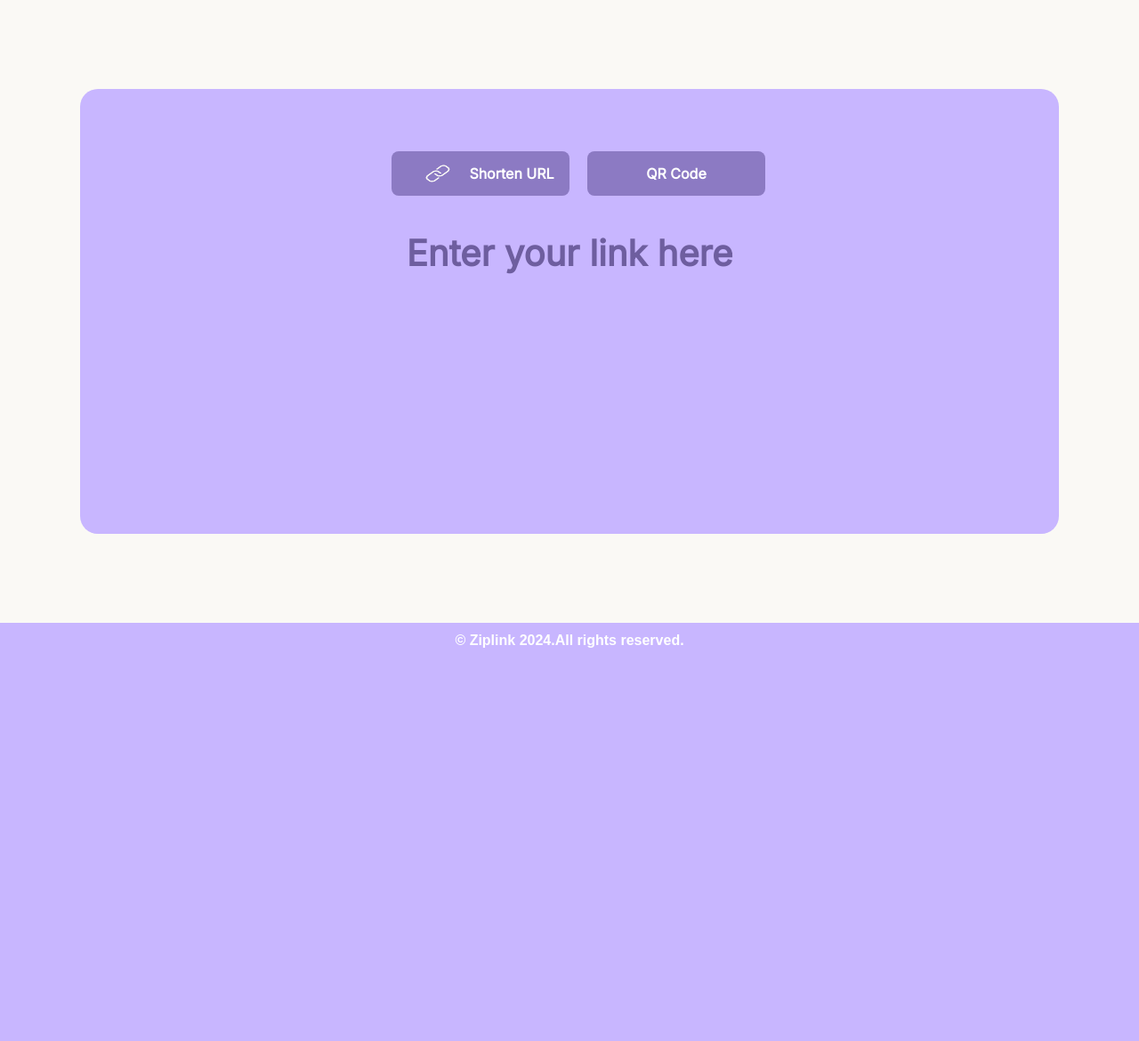
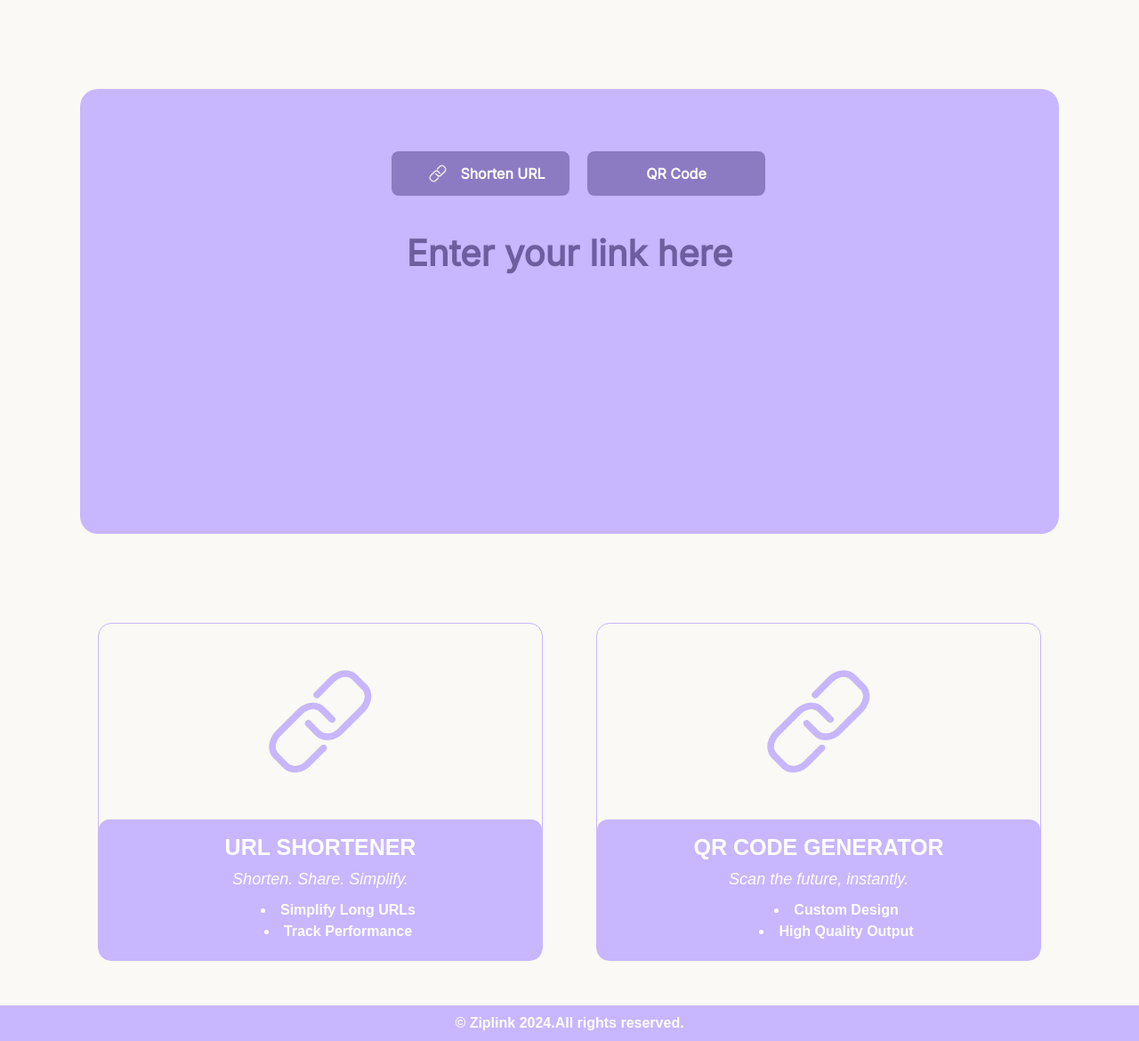
Before and after one commit to Yuvraj-Singh01/ZipLink, a Django app: page / in a window 1280 px wide. Shown: the part 120-1290 px from the top of the page at 89% size. Before the commit the page ends 848 px from the top, so only its background shows below. Run offline with Django 5.2, Linux system fonts and the light colour scheme.

Commit message:
Created the two boxes on index.html

```diff
--- /dev/null
+++ b/static/css/home.css
@@ -0,0 +1,140 @@
+.middle{
+    height: 500px;
+    width: 1100px;
+    background-color: #C8B6FF;
+    margin: 100px 0px;
+    border-radius: 20px;
+    display: flex;
+    flex-direction: column;
+}
+
+.midbutton{
+    height: 100px;
+    display: flex;
+    margin-top: 70px;
+    flex-direction: row;
+    gap: 20px;
+}
+
+.url-but, .qr-but{
+    background-color: #8C7AC3;
+    width: 200px;
+    height: 50px;
+    border-radius: 8px;
+    display: flex;
+    flex-direction: row;
+    justify-content: center;
+    align-items: center;
+}
+
+.url-but{
+    margin-left: 350px;
+}
+
+.url-but img{
+    height: 50px;
+    width: 50px;
+}
+
+.url-but p, .qr-but p{
+    color: white;
+    font-family: 'Inter';
+    font-weight: bold;
+}
+
+.midbutton a{
+    text-decoration: none;
+}
+
+.qr-but:hover {
+    background-color: white;
+}
+
+.qr-but:hover p {
+    color: #C8B6FF;
+}
+
+.url-but:hover {
+    background-color: white;
+}
+
+.url-but:hover p {
+    color: #C8B6FF;
+}
+
+.urlshort p{
+    color: #6E5E9F;
+    font-family: 'Inter';
+    font-size: 40px;
+    margin-top: -10px;
+    text-align: center;
+    font-weight: bold;
+}
+
+.info{
+    display: flex;
+    flex-direction: row;
+    gap: 60px;
+    margin-bottom: 50px;
+}
+
+.urlbox, .qrbox{
+    height: 380px;
+    width: 500px;
+    border: 1px solid #C8B6FF;
+    border-radius: 15px;
+
+    box-sizing: border-box;
+
+    display: flex;
+    flex-direction: column;
+    align-items: center;
+}
+
+.innerbox{
+    background-color: #C8B6FF;
+    box-sizing: border-box;
+    width: 100%;
+    height: 100%;
+    margin-top: -40px;
+    border-radius: 12px;
+}
+
+.urlbox img, .qrbox img{
+    height: 300px;
+    width: 300px;
+    margin-top: -40px;
+}
+
+.innerbox p{
+    text-align: center;
+    font-family: Arial, Helvetica, sans-serif;
+    color: white;
+    line-height: 0.5;
+}
+
+.innerbox ul,li{
+
+    list-style-position: inside;
+
+    text-align: center;
+    font-family: Arial, Helvetica, sans-serif;
+    color: white;
+    line-height: 1.5;
+
+    font-weight: bold;
+}
+
+#bigHeading{
+    font-size: 25px;
+    font-weight: bolder;
+}
+
+#subHeading{
+    font-size: 18px;
+    font-style: italic;
+}
+
+#listPoints{
+    line-height: 1;
+}
--- a/static/css/index.css
+++ b/static/css/index.css
@@ -62,71 +62,6 @@ footer{
 
 .content{
     display: flex;
-    justify-content: center;
-}
-
-
-.middle{
-    height: 500px;
-    width: 1100px;
-    background-color: #C8B6FF;
-    margin: 100px 0px;
-    border-radius: 20px;
-    display: flex;
     flex-direction: column;
-}
-
-.midbutton{
-    height: 100px;
-    display: flex;
-    margin-top: 70px;
-    flex-direction: row;
-    gap: 20px;
-}
-
-.url-but, .qr-but{
-    background-color: #8C7AC3;
-    width: 200px;
-    height: 50px;
-    border-radius: 8px;
-    display: flex;
-    flex-direction: row;
-    justify-content: center;
     align-items: center;
 }
-
-.url-but{
-    margin-left: 350px;
-}
-
-.url-but img{
-    height: 50px;
-    width: 70px;
-}
-
-.url-but p, .qr-but p{
-    color: white;
-    font-family: 'Inter';
-    font-weight: bold;
-}
-
-.midbutton a{
-    text-decoration: none;
-}
-
-.qr-but:hover {
-    background-color: white;
-}
-
-.qr-but:hover p {
-    color: #C8B6FF;
-}
-
-.urlshort p{
-    color: #6E5E9F;
-    font-family: 'Inter';
-    font-size: 40px;
-    margin-top: -10px;
-    text-align: center;
-    font-weight: bold;
-}
--- a/templates/home.html
+++ b/templates/home.html
@@ -30,11 +30,35 @@
 <div class = 'info'>
 
     <div class = 'urlbox'>
-
+        <img src = "{% static 'Purple url short.png' %}">
+        <div class = "innerbox">
+            <p id = "bigHeading">
+                URL SHORTENER
+            </p>
+            <p id = "subHeading">
+                Shorten. Share. Simplify.
+            </p>
+            <ul id = "listPoints">
+                <li>Simplify Long URLs</li>
+                <li>Track Performance</li>
+            </ul>
+        </div>
     </div>
 
     <div class = 'qrbox'>
-
+        <img src = "{% static 'Purple url short.png' %}">
+        <div class = "innerbox">
+            <p id = "bigHeading">
+                QR CODE GENERATOR
+            </p>
+            <p id = "subHeading">
+                Scan the future, instantly.
+            </p>
+            <ul id = "listPoints">
+                <li>Custom Design</li>
+                <li>High Quality Output</li>
+            </ul>
+        </div>
     </div>
 
 </div>
--- a/templates/index.html
+++ b/templates/index.html
@@ -6,6 +6,7 @@
     <meta charset="UTF-8">
     <meta name="viewport" content="width=device-width, initial-scale=1.0">
     <link rel='stylesheet' href='{% static 'css/index.css' %}'>
+    <link rel='stylesheet' href='{% static 'css/home.css' %}'>
     <link href='https://fonts.googleapis.com/css?family=Inter' rel='stylesheet'>
 </head>
 <body>
```
